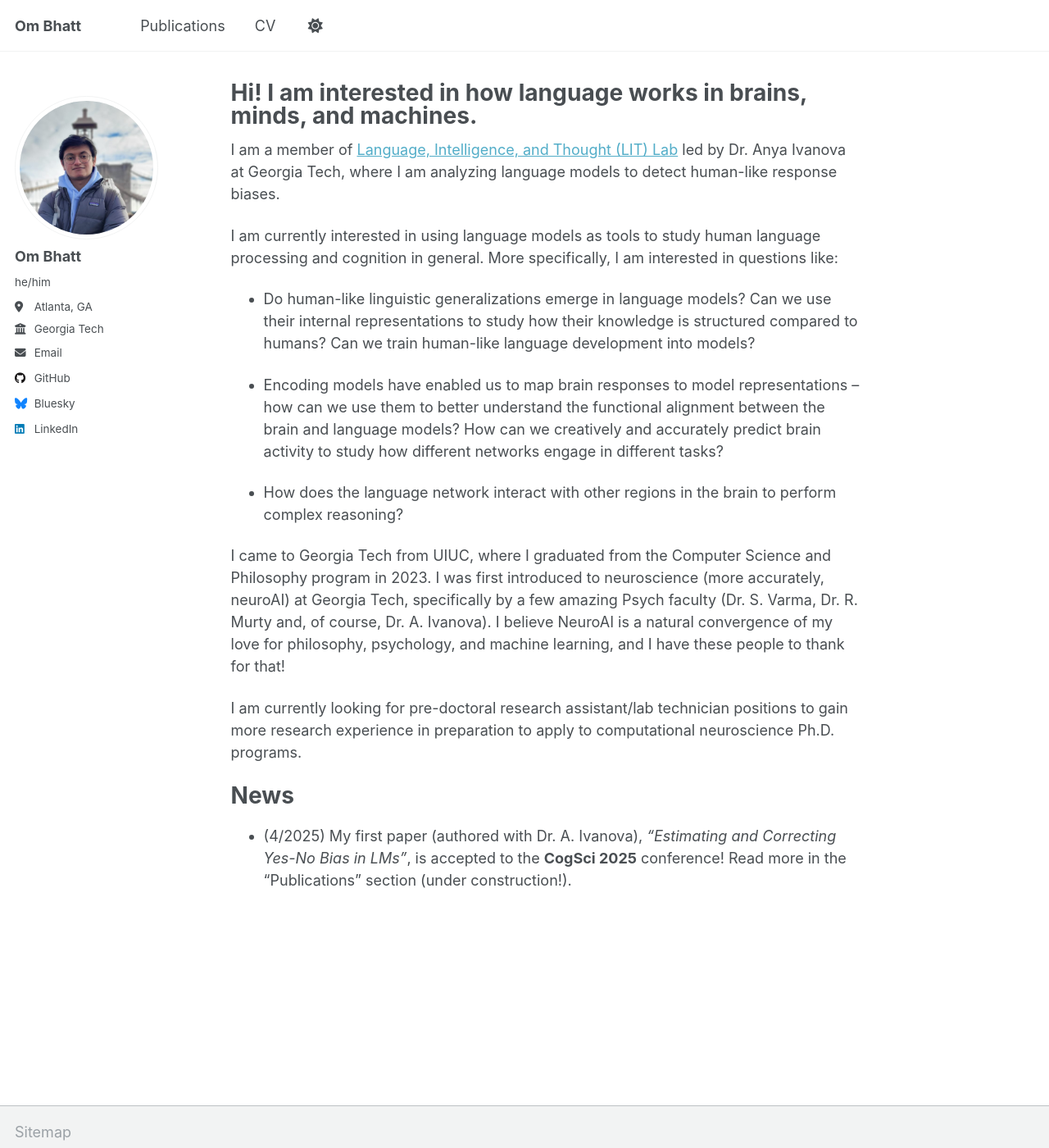
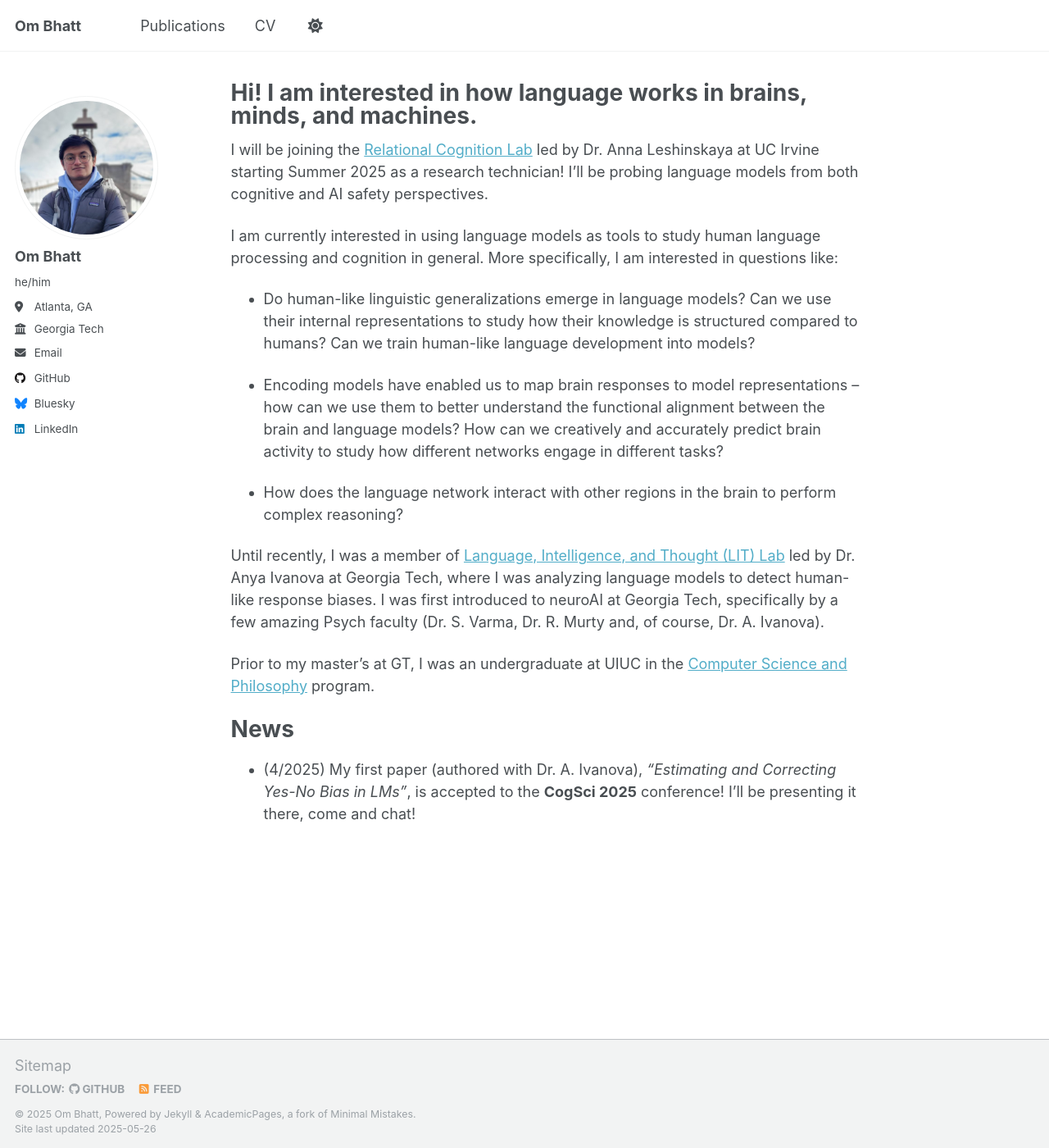
Before and after one commit to ombbhatt/ombbhatt.github.io, a Jekyll site: the page built from _pages/about.md, in a window 1280 px wide and 1400 px high. Shown: the whole window at 82% size. Built offline with Jekyll 4.4.1, drawn with Linux system fonts in a browser that asks for light colours.

Commit message:
update relcog - publications still wip

```diff
--- a/_config.yml
+++ b/_config.yml
@@ -92,7 +92,7 @@ teaser                   :  # filename of teaser fallback teaser image placed in
 breadcrumbs              : false # true, false (default)
 words_per_minute         : 160
 future                   : true
-read_more                : "enabled" # if enabled, adds "Read more" links to excerpts
+read_more                : "disabled" # if enabled, adds "Read more" links to excerpts
 talkmap_link             : false      #change to true to add link to talkmap on talks page
 comments:
   provider               : # false (default), "disqus", "discourse", "facebook", "google-plus", "staticman", "custom"
--- a/_pages/about.md
+++ b/_pages/about.md
@@ -49,7 +49,7 @@ For more info
 More info about configuring Academic Pages can be found in [the guide](https://academicpages.github.io/markdown/), the [growing wiki](https://github.com/academicpages/academicpages.github.io/wiki), and you can always [ask a question on GitHub](https://github.com/academicpages/academicpages.github.io/discussions). The [guides for the Minimal Mistakes theme](https://mmistakes.github.io/minimal-mistakes/docs/configuration/) (which this theme was forked from) might also be helpful. -->
 
 
-I am a member of [Language, Intelligence, and Thought (LIT) Lab](https://www.language-intelligence-thought.net/) led by Dr. Anya Ivanova at Georgia Tech, where I am analyzing language models to detect human-like response biases.
+I will be joining the [Relational Cognition Lab](https://www.relcoglab.org/) led by Dr. Anna Leshinskaya at UC Irvine starting Summer 2025 as a research technician! I'll be probing language models from both cognitive and AI safety perspectives.
 
 I am currently interested in using language models as tools to study human language processing and cognition in general. More specifically, I am interested in questions like:
 
@@ -59,11 +59,11 @@ I am currently interested in using language models as tools to study human langu
 
 - How does the language network interact with other regions in the brain to perform complex reasoning?
 
-I came to Georgia Tech from UIUC, where I graduated from the Computer Science and Philosophy program in 2023. I was first introduced to neuroscience (more accurately, neuroAI) at Georgia Tech, specifically by a few amazing Psych faculty (Dr. S. Varma, Dr. R. Murty and, of course, Dr. A. Ivanova). I believe NeuroAI is a natural convergence of my love for philosophy, psychology, and machine learning, and I have these people to thank for that!
+Until recently, I was a member of [Language, Intelligence, and Thought (LIT) Lab](https://www.language-intelligence-thought.net/) led by Dr. Anya Ivanova at Georgia Tech, where I was analyzing language models to detect human-like response biases. I was first introduced to neuroAI at Georgia Tech, specifically by a few amazing Psych faculty (Dr. S. Varma, Dr. R. Murty and, of course, Dr. A. Ivanova).
 
-I am currently looking for pre-doctoral research assistant/lab technician positions to gain more research experience in preparation to apply to computational neuroscience Ph.D. programs.
+Prior to my master's at GT, I was an undergraduate at UIUC in the [Computer Science and Philosophy](https://siebelschool.illinois.edu/academics/undergraduate/degree-program-options/cs-x-degree-programs/computer-science-philosophy) program.
 
 
 News
 ======
-- (4/2025) My first paper (authored with Dr. A. Ivanova), *"Estimating and Correcting Yes-No Bias in LMs"*, is accepted to the **CogSci 2025** conference! Read more in the "Publications" section (under construction!).
+- (4/2025) My first paper (authored with Dr. A. Ivanova), *"Estimating and Correcting Yes-No Bias in LMs"*, is accepted to the **CogSci 2025** conference! I'll be presenting it there, come and chat!
```
Also changed, not shown: _includes/archive-single.html (+6 -1 lines), _publications/2025-04-04-yes-no-bias-lms.md (+1 -1 lines).
